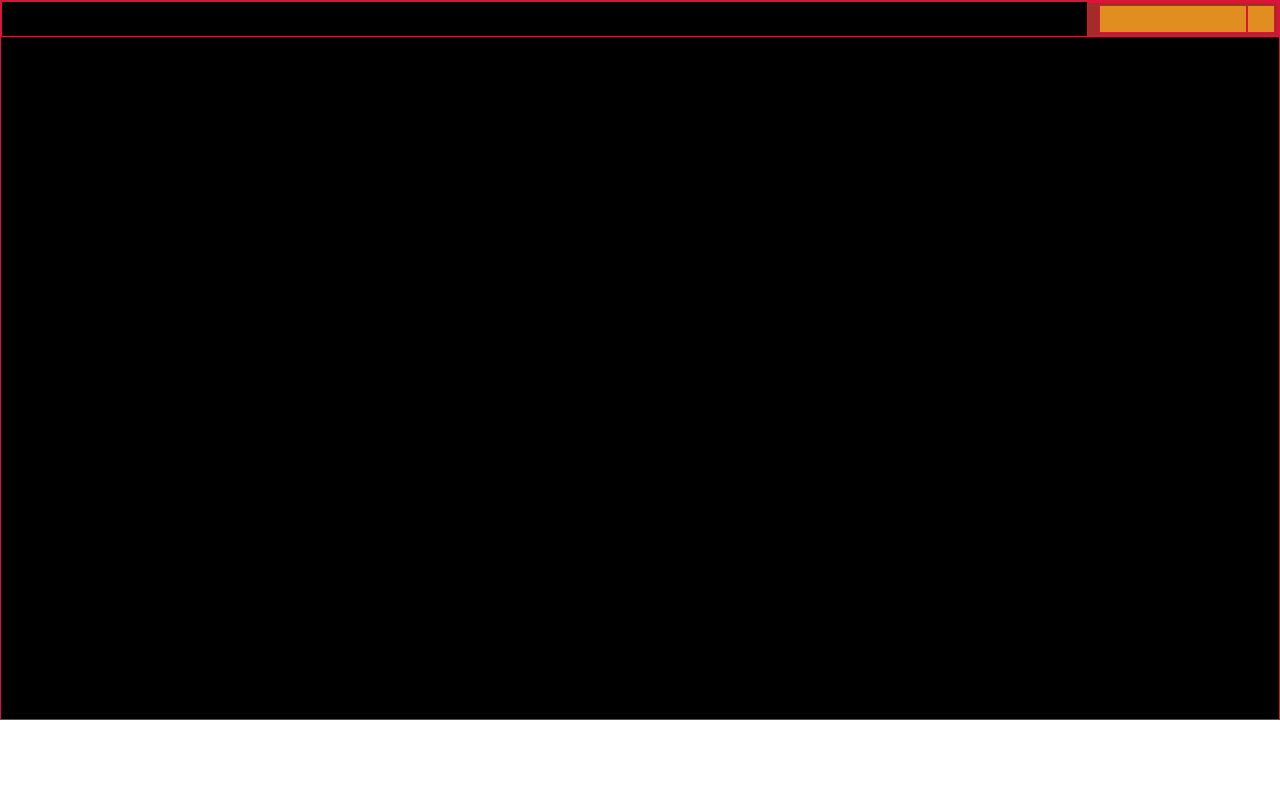
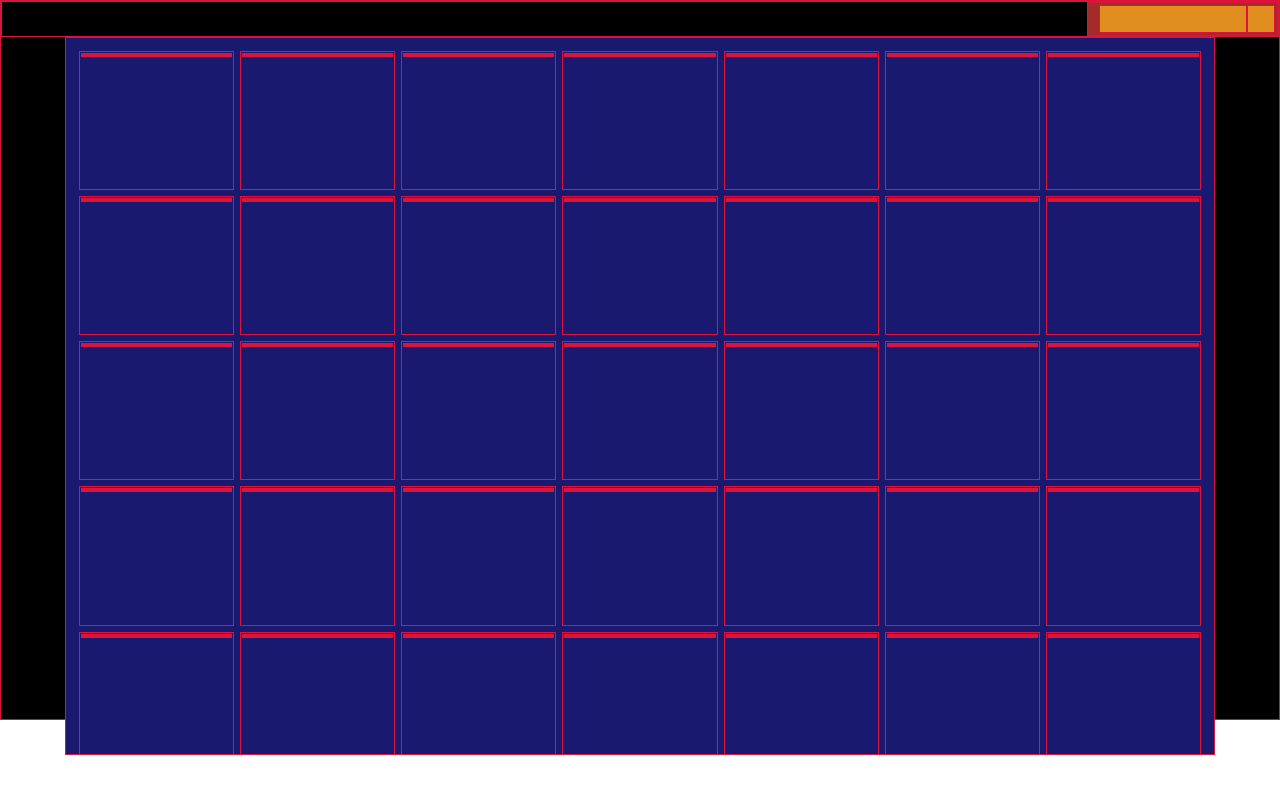
Before and after one commit to GiuliaSetti/html-css-zoom, a plain HTML site: page index.html in a window 1280 px wide. Drawn offline with Linux system fonts and the light colour scheme.

Commit message:
feat: main grid container

```diff
--- a/css/style.css
+++ b/css/style.css
@@ -60,3 +60,30 @@ nav{
 }
 
 /* grid-container */
+
+#grid-container{
+    width: 90%;
+    height: 100%;
+
+    margin: 0 auto;
+
+    padding: 10px;
+
+    background-color:midnightblue;
+
+    display: flex;
+    flex-flow: row wrap;
+
+    overflow-y: auto;
+}
+
+.user-card{
+    width: calc(100% / 7 - 6px);
+    height: calc(100% / 5);
+
+    margin: 3px 3px;
+    padding: 1px;
+}
+
+
+/* user-video */
--- a/index.html
+++ b/index.html
@@ -18,35 +18,201 @@
 </head>
 <body class="debug">
 
-
+    <!-- main -->
     <main>
 
+        <!-- navbar -->
 
         <nav>
 
+            <!-- div navbar btns -->
+
             <div id="topnav-btns">
+
+                <!-- speaker btn -->
+
                 <button class="speaker btn"></button>
+
+                <!-- expand btn -->
+
                 <button class="expand btn"></button>
             </div>
 
 
         </nav>
 
+        <!-- /navbar -->
+
+        <!--  grid-container -->
+
+        <div id="grid-container">
+
+            <!-- user-video -->
+
+            <div class="user-card">
+
+                <!-- user-cam -->
+                <div class="user-video"></div>
+
+                <!-- user-name -->
+                <div class="user-name"></div>
+            </div>
+            <div class="user-card">
+                <div class="user-video"></div>
+                <div class="user-name"></div>
+            </div>
+            <div class="user-card">
+                <div class="user-video"></div>
+                <div class="user-name"></div>
+            </div>
+            <div class="user-card">
+                <div class="user-video"></div>
+                <div class="user-name"></div>
+            </div>
+            <div class="user-card">
+                <div class="user-video"></div>
+                <div class="user-name"></div>
+            </div>
+            <div class="user-card">
+                <div class="user-video"></div>
+                <div class="user-name"></div>
+            </div>
+            <div class="user-card">
+                <div class="user-video"></div>
+                <div class="user-name"></div>
+            </div>
+            <div class="user-card">
+                <div class="user-video"></div>
+                <div class="user-name"></div>
+            </div>
+            <div class="user-card">
+                <div class="user-video"></div>
+                <div class="user-name"></div>
+            </div>
+            <div class="user-card">
+                <div class="user-video"></div>
+                <div class="user-name"></div>
+            </div>
+            <div class="user-card">
+                <div class="user-video"></div>
+                <div class="user-name"></div>
+            </div>
+            <div class="user-card">
+                <div class="user-video"></div>
+                <div class="user-name"></div>
+            </div>
+            <div class="user-card">
+                <div class="user-video"></div>
+                <div class="user-name"></div>
+            </div>
+            <div class="user-card">
+                <div class="user-video"></div>
+                <div class="user-name"></div>
+            </div>
+            <div class="user-card">
+                <div class="user-video"></div>
+                <div class="user-name"></div>
+            </div>
+            <div class="user-card">
+                <div class="user-video"></div>
+                <div class="user-name"></div>
+            </div>
+            <div class="user-card">
+                <div class="user-video"></div>
+                <div class="user-name"></div>
+            </div>
+            <div class="user-card">
+                <div class="user-video"></div>
+                <div class="user-name"></div>
+            </div>
+            <div class="user-card">
+                <div class="user-video"></div>
+                <div class="user-name"></div>
+            </div>
+            <div class="user-card">
+                <div class="user-video"></div>
+                <div class="user-name"></div>
+            </div>
+            <div class="user-card">
+                <div class="user-video"></div>
+                <div class="user-name"></div>
+            </div>
+            <div class="user-card">
+                <div class="user-video"></div>
+                <div class="user-name"></div>
+            </div>
+            <div class="user-card">
+                <div class="user-video"></div>
+                <div class="user-name"></div>
+            </div>
+            <div class="user-card">
+                <div class="user-video"></div>
+                <div class="user-name"></div>
+            </div>
+            <div class="user-card">
+                <div class="user-video"></div>
+                <div class="user-name"></div>
+            </div>
+            <div class="user-card">
+                <div class="user-video"></div>
+                <div class="user-name"></div>
+            </div>
+            <div class="user-card">
+                <div class="user-video"></div>
+                <div class="user-name"></div>
+            </div>
+            <div class="user-card">
+                <div class="user-video"></div>
+                <div class="user-name"></div>
+            </div>
+            <div class="user-card">
+                <div class="user-video"></div>
+                <div class="user-name"></div>
+            </div>
+            <div class="user-card">
+                <div class="user-video"></div>
+                <div class="user-name"></div>
+            </div>
+            <div class="user-card">
+                <div class="user-video"></div>
+                <div class="user-name"></div>
+            </div>
+            <div class="user-card">
+                <div class="user-video"></div>
+                <div class="user-name"></div>
+            </div>
+            <div class="user-card">
+                <div class="user-video"></div>
+                <div class="user-name"></div>
+            </div>
+            <div class="user-card">
+                <div class="user-video"></div>
+                <div class="user-name"></div>
+            </div>
+            <div class="user-card">
+                <div class="user-video"></div>
+                <div class="user-name"></div>
+            </div>
+
+        </div>
+
+
+
+
 
     </main>
 
-    <!-- main -->
-        <!-- navbar -->
-             <!-- div navbar btns -->
-                    <!-- speaker btn -->
-                    <!-- expand btn -->
 
-        <!-- /navbar -->
 
-        <!--  grid-container -->
-             <!-- user-video -->
-                  <!-- user-cam -->
-                  <!-- user-name -->
+
+
+
+
+
+
+
+
+
 
         <!-- /grid-container -->
 
```
